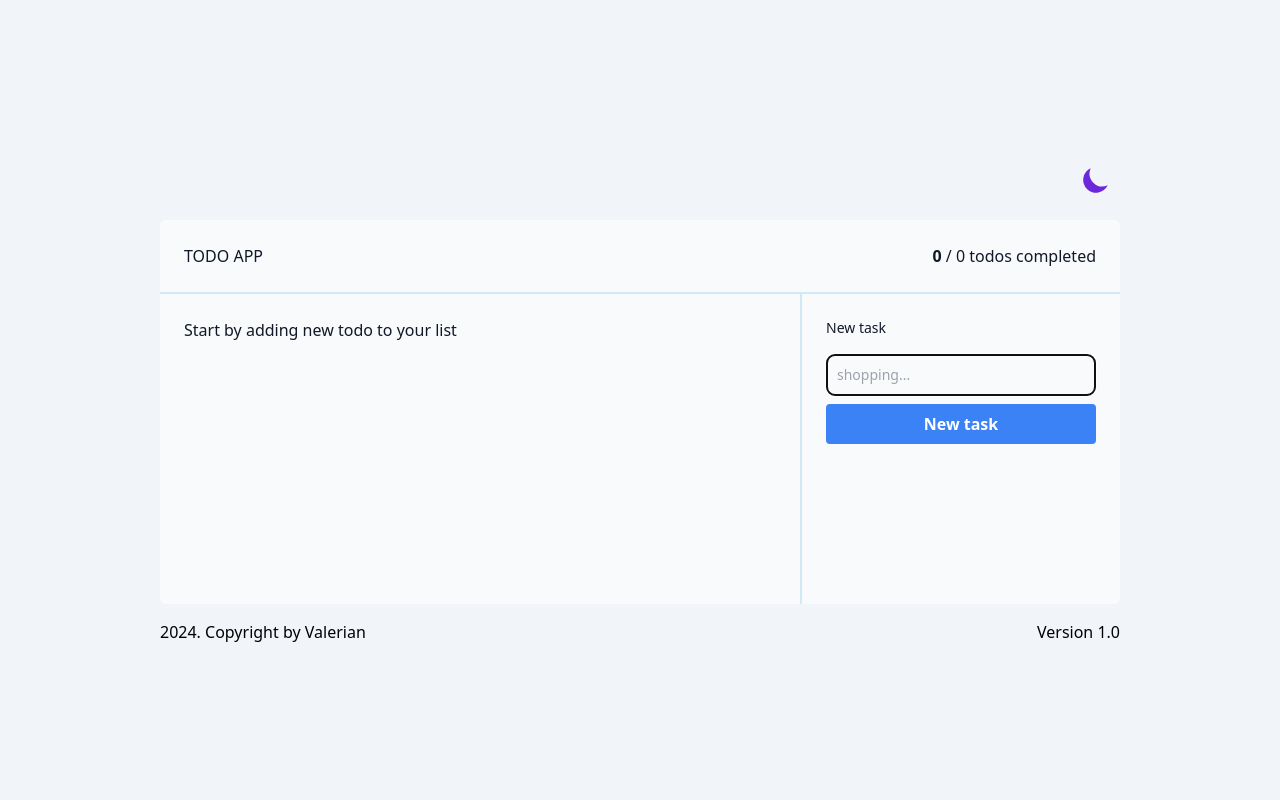
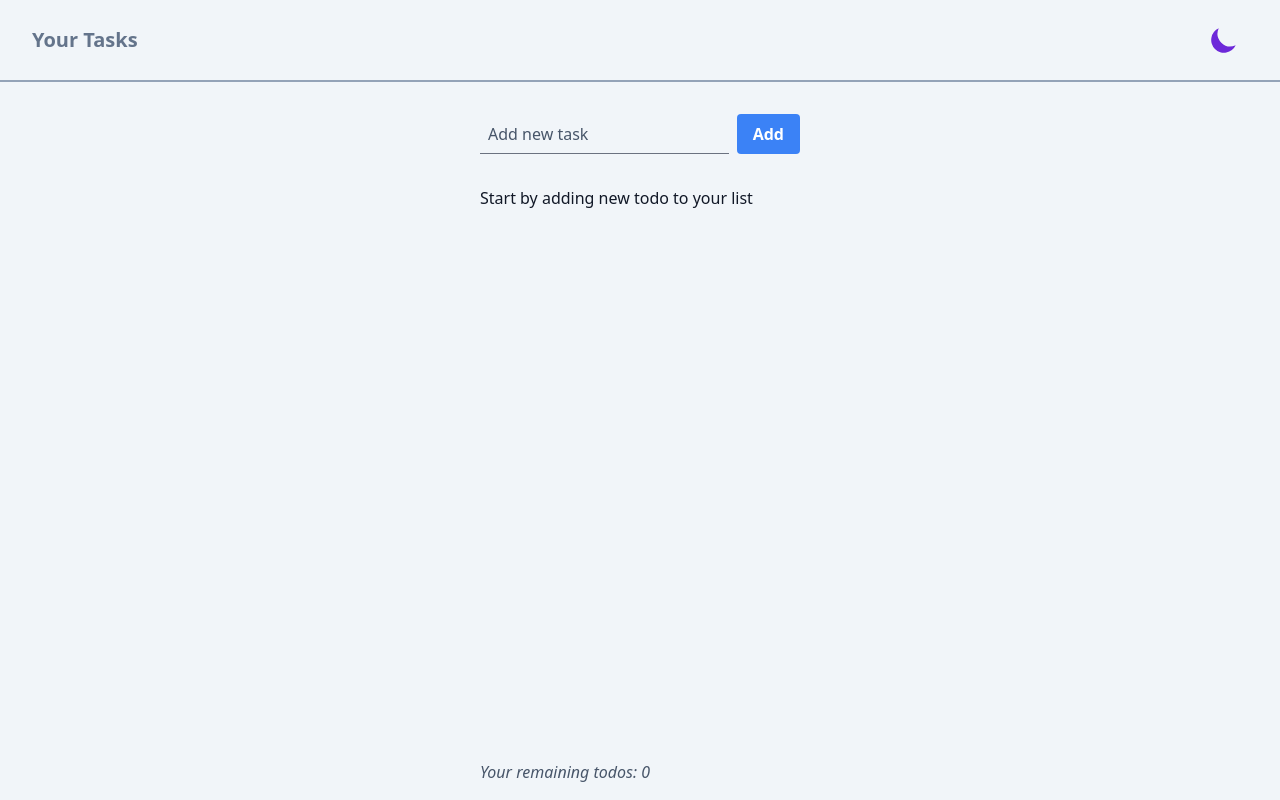
Before and after one commit to valeian3/todoapp, a React (Vite) app: page / in a window 1280 px wide. Built offline with nearby package versions, Linux system fonts and the light colour scheme.

Commit message:
implement material design

```diff
--- a/src/App.tsx
+++ b/src/App.tsx
@@ -1,7 +1,6 @@
+import AddTodoForm from "./components/AddTodoForm";
 import Footer from "./components/Footer";
 import Header from "./components/Header";
-import Sidebar from "./components/Sidebar";
-import ThemeButton from "./components/ThemeButton";
 import TodoList from "./components/TodoList";
 
 import { useTodoContext } from "./lib/hooks";
@@ -10,20 +9,17 @@ function App() {
   const { todos } = useTodoContext();
 
   return (
-    <div className="flex justify-center items-center flex-col min-h-screen bg-slate-100 dark:bg-gray-900">
-      <div className="flex justify-end w-3/4 mb-4">
-        <ThemeButton />
-      </div>
-      <main className="flex flex-col overflow-hidden bg-slate-50 dark:bg-gray-800 w-3/4 h-96 rounded-md">
-        <Header />
-        <div className="flex flex-col md:flex-row grow overflow-auto">
-          <Sidebar />
-          <div className="grow p-6">
+    <div className="min-h-screen flex flex-col bg-slate-100 dark:bg-slate-700 tablet:items-center">
+      <Header />
+      <div className="flex flex-col flex-grow px-8 py-4 overflow-hidden tablet:w-3/5 laptop:w-2/5 desktop:w-96">
+        <AddTodoForm />
+        <main className="flex-grow overflow-hidden relative">
+          <div className="absolute inset-0 overflow-y-auto">
             <TodoList todos={todos} />
           </div>
-        </div>
-      </main>
-      <Footer />
+        </main>
+        <Footer />
+      </div>
     </div>
   );
 }
--- a/src/components/AddTodoForm.tsx
+++ b/src/components/AddTodoForm.tsx
@@ -14,27 +14,24 @@ export default function AddTodoForm() {
         setTodoContent("");
       }}
     >
-      <div className="flex flex-col gap-2">
-        <label
-          htmlFor="task"
-          className="block mb-2 text-sm font-medium text-gray-900 dark:text-white"
-        >
-          New task
-        </label>
+      <div className="flex flex-row gap-2 mb-8 mt-4">
+        <div className="flex items-center border-b border-gray-500 py-1 w-full">
           <input
+            aria-label="Add new task"
+            name="task"
             type="text"
+            required
             autoFocus
-          name="task"
-          className="bg-gray-50 border border-gray-300 text-gray-900 text-sm rounded-lg focus:ring-blue-500 focus:border-blue-500 block w-full p-2.5 dark:bg-gray-700 dark:border-gray-600 dark:placeholder-gray-400 dark:text-white dark:focus:ring-blue-500 dark:focus:border-blue-500"
-          placeholder="shopping..."
-          required
+            placeholder="Add new task"
             value={todoContent}
             onChange={(e) => {
               setTodoContent(e.target.value);
             }}
+            className="appearance-none bg-transparent border-none w-full py-1 px-2 leading-tight focus:outline-none text-slate-600 placeholder:text-slate-600 dark:text-slate-200 dark:placeholder:text-slate-200"
           />
+        </div>
         <button className="bg-blue-500 hover:bg-blue-700 text-white font-bold py-2 px-4 rounded h-10 md:text-sx">
-          New task
+          Add
         </button>
       </div>
     </form>
--- a/src/components/Footer.tsx
+++ b/src/components/Footer.tsx
@@ -1,8 +1,12 @@
+import { useTodoContext } from "../lib/hooks";
+
 export default function Footer() {
+  const { countCompletedTodos } = useTodoContext();
   return (
-    <div className="flex justify-between w-3/4 mt-4 dark:text-white">
-      <p>2024. Copyright by Valerian</p>
-      <p>Version 1.0</p>
-    </div>
+    <>
+      <p className="italic mt-4 text-slate-600 dark:text-slate-200">
+        Your remaining todos: {countCompletedTodos}
+      </p>
+    </>
   );
 }
--- a/src/components/Header.tsx
+++ b/src/components/Header.tsx
@@ -1,13 +1,12 @@
-import { useTodoContext } from "../lib/hooks";
+import ThemeButton from "./ThemeButton";
 
 export default function Header() {
-  const { todos, countCompletedTodos } = useTodoContext();
   return (
-    <div className="flex justify-between items-center px-6 py-6 border-b-2 border-y-primary dark:border-y-slate-700 dark:text-white text-gray-900">
-      <h2>TODO APP</h2>
-      <p>
-        <strong>{countCompletedTodos}</strong> / {todos.length} todos completed
-      </p>
+    <div className="py-4 px-8 flex flex-row justify-between items-center border-b-2 border-slate-400 dark:border-slate-800 tablet:w-full">
+      <h2 className="text-xl font-bold text-slate-500 dark:text-slate-200">
+        Your Tasks
+      </h2>
+      <ThemeButton />
     </div>
   );
 }
--- a/src/components/TodoItem.tsx
+++ b/src/components/TodoItem.tsx
@@ -11,20 +11,22 @@ const TodoItem: FC<TodoItemProps> = ({ todo }) => {
   const { deleteTodo, toggleTodoCompletion } = useTodoContext();
 
   return (
-    <div className="flex justify-between mb-2">
+    <div className="flex justify-between mb-4 rounded-2xl py-2 px-4 z-10 shadow-lg bg-slate-50 dark:bg-slate-600">
       <div className="flex justify-center items-center">
         <input
           id={todo.id.toString()}
           type="checkbox"
           checked={todo.completed}
           onChange={() => toggleTodoCompletion(todo.id)}
-          className="w-4 h-4 text-blue-600 bg-gray-100 border-gray-300 rounded focus:ring-blue-500 dark:focus:ring-blue-600 dark:ring-offset-gray-800 focus:ring-2 dark:bg-gray-700 dark:border-gray-600"
+          className="w-4 h-4 cursor-pointer text-blue-600 bg-gray-100 border-gray-300 rounded focus:ring-transparent dark:focus:ring-transparent dark:ring-offset-gray-800 focus:ring-2 dark:bg-gray-700 dark:border-gray-600"
         />
         <label
           htmlFor={todo.id.toString()}
           className={`ml-4 ${
-            todo.completed ? "line-through" : "no-underline"
-          } "ms-2 text-sm font-medium text-gray-900 dark:text-gray-300`}
+            todo.completed
+              ? "line-through text-slate-400 dark:text-slate-400"
+              : "no-underline"
+          } "ms-2 text-base pb-1 text-slate-600 dark:text-slate-300`}
         >
           {todo.content}
         </label>
@@ -32,7 +34,7 @@ const TodoItem: FC<TodoItemProps> = ({ todo }) => {
 
       <button
         type="button"
-        className="text-white bg-red-400 hover:bg-red-500 focus:ring-4 focus:outline-none focus:ring-red-300 font-medium rounded-lg text-sm p-2.5 text-center inline-flex items-center me-2 dark:bg-red-400 dark:hover:bg-red-500 dark:focus:ring-red-800"
+        className="bg-grey-600 hover:bg-grey-400 p-2.5"
         onClick={() => deleteTodo(todo.id)}
       >
         <svg
@@ -40,7 +42,7 @@ const TodoItem: FC<TodoItemProps> = ({ todo }) => {
           xmlns="http://www.w3.org/2000/svg"
           fill="none"
           viewBox="0 0 24 24"
-          stroke="currentColor"
+          stroke="red"
         >
           <path
             strokeLinecap="round"
--- a/src/contexts/TodoProvider.tsx
+++ b/src/contexts/TodoProvider.tsx
@@ -55,7 +55,7 @@ const TodoProvider = ({ children }: PropsWithChildren) => {
   };
 
   const countCompletedTodos = useMemo(
-    () => todos.filter((todo) => todo.completed).length,
+    () => todos.filter((todo) => !todo.completed).length,
     [todos]
   );
 
--- a/tailwind.config.js
+++ b/tailwind.config.js
@@ -23,7 +23,16 @@ module.exports = {
             ...colors
         },
         screens: {
-            'xs': '475px',
+
+            'tablet': '640px',
+            // => @media (min-width: 640px) { ... }
+
+            'laptop': '1024px',
+            // => @media (min-width: 1024px) { ... }
+
+            'desktop': '1280px',
+            // => @media (min-width: 1280px) { ... }
+
             ...defaultTheme.screens,
         },
     },
```
Lines whose indentation alone changed are shown as unchanged.
